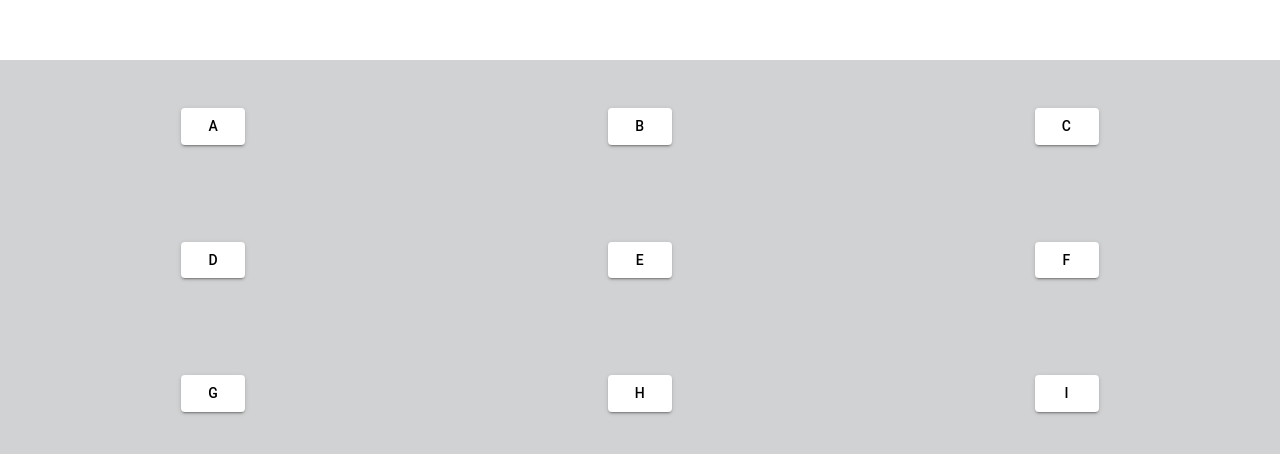
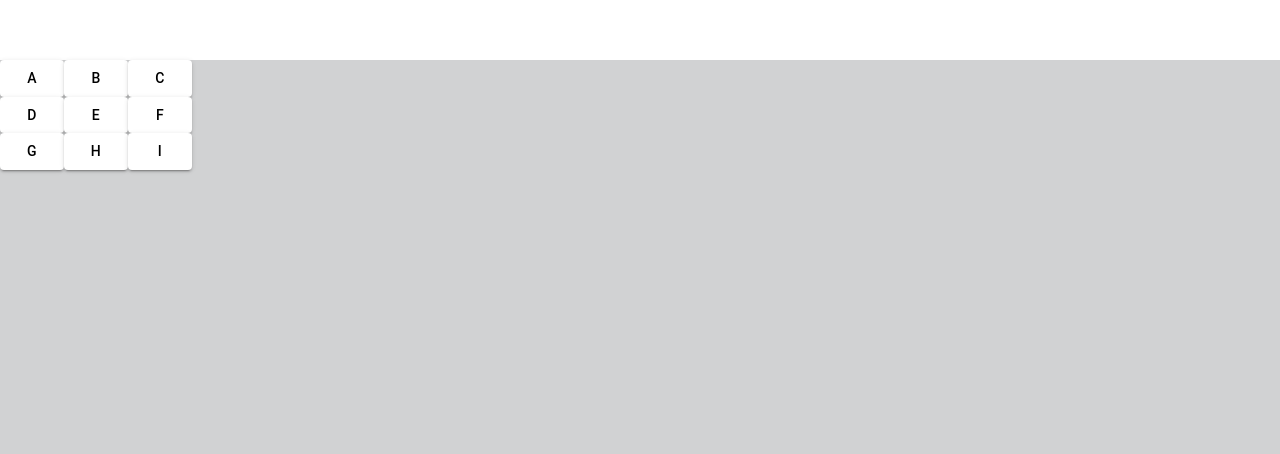
Before and after one commit to chiveslimey/MUI-NextJS-Keyboard, a Next.js app: page / in a window 1280 px wide. Shown: the part 340-794 px from the top of the page. Built offline with nearby package versions, Linux system fonts and the light colour scheme.

Commit message:
Fix styles

```diff
--- a/app/page.tsx
+++ b/app/page.tsx
@@ -24,8 +24,7 @@ function Keyboard(props: {
              height: "50%",
              width: "100%",
              display: 'flex',
-             justifyContent: 'space-around',
-             alignItems: 'stretch',
+             justifyContent: 'stretch',
          }}
         >
             {
@@ -35,8 +34,7 @@ function Keyboard(props: {
                          direction="row"
                          sx={{
                              display: 'flex',
-                             justifyContent: 'space-around',
-                             alignItems: 'stretch',
+                             justifyContent: 'stretch',
                          }}
                          key={`[${keys}]-${idx}`}
                         >
```
